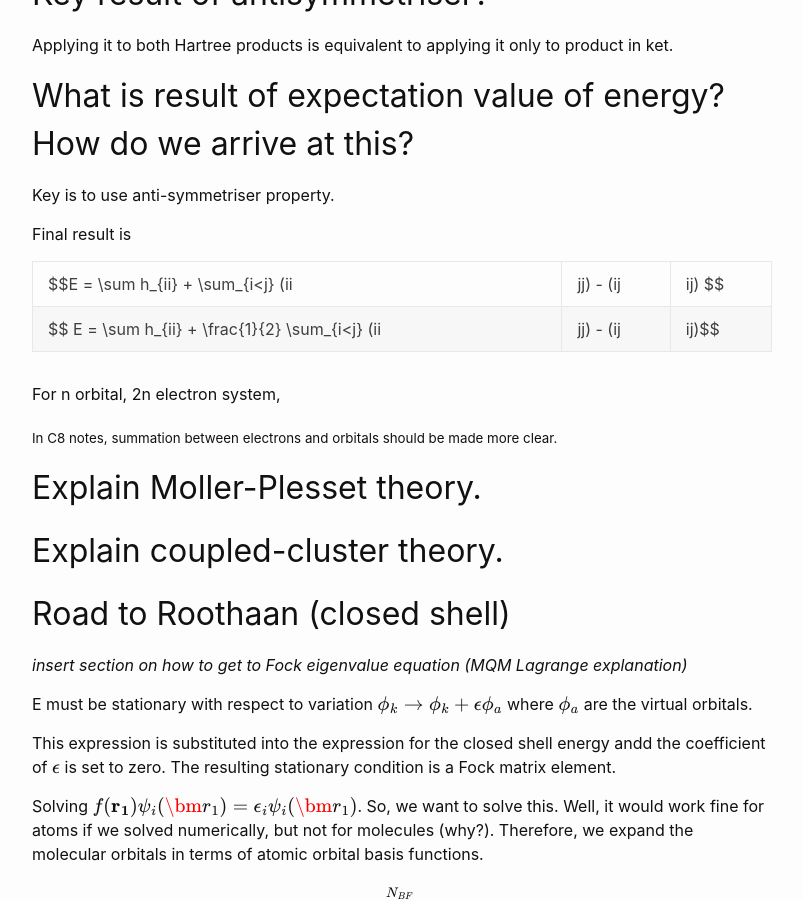
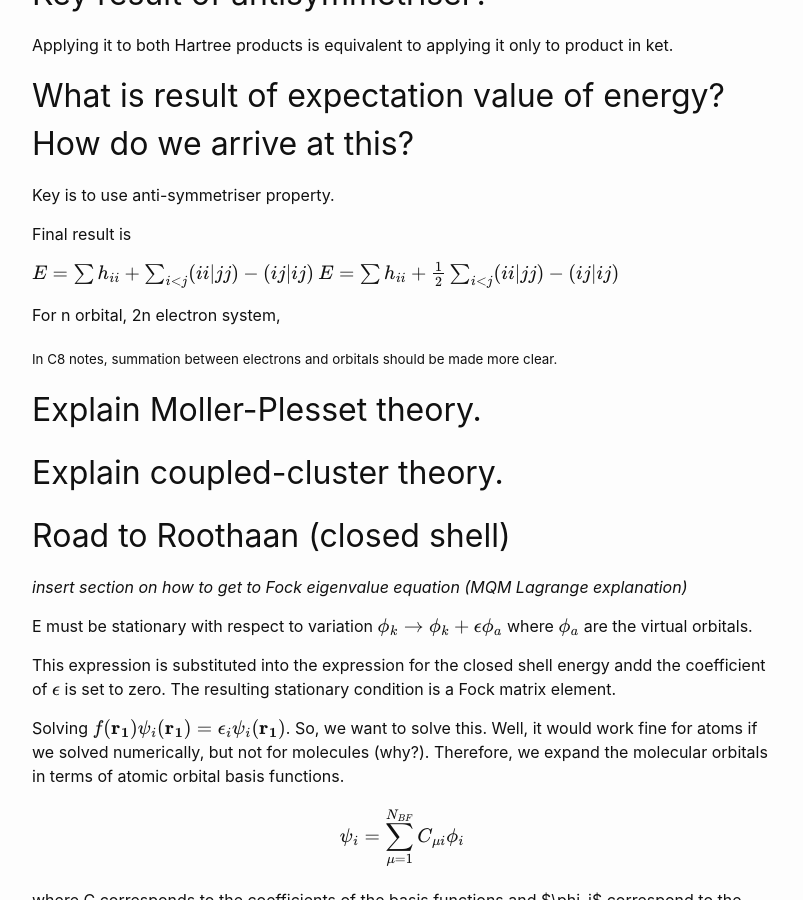
Before and after one commit to ghTracking/ghtracking.github.io, a Jekyll site: the page built from _C_Courses/C8.md, in a window 1280 px wide and 900 px high, scrolled down 2023 px. Shown: the whole window, without its empty margins (238-1041 px from the left). Built offline with Jekyll 4.4.1, drawn with Linux system fonts in a browser that asks for light colours.

Commit message:
Changing vertical line to \vert as a test

```diff
--- a/_C_Courses/C8.md
+++ b/_C_Courses/C8.md
@@ -77,8 +77,8 @@ Key is to use anti-symmetriser property.
 
 Final result is
 
-$$E = \sum h_{ii} + \sum_{i<j} (ii|jj) - (ij|ij) $$
-$$ E = \sum h_{ii} + \frac{1}{2} \sum_{i<j} (ii|jj) - (ij|ij)$$
+$$E = \sum h_{ii} + \sum_{i<j} (ii\vert jj) - (ij\vert ij) $$
+$$E = \sum h_{ii} + \frac{1}{2} \sum_{i<j} (ii\vert jj) - (ij\vert ij)$$
 
 For n orbital, 2n electron system,
 
@@ -98,7 +98,7 @@ E must be stationary with respect to variation $$\phi_k \rightarrow \phi_k + \ep
 
 This expression is substituted into the expression for the closed shell energy andd the coefficient of $$\epsilon$$ is set to zero. The resulting stationary condition is a Fock matrix element.
 
-Solving $$f(\mathbf{r_1})\psi_i(\bm{r_1}) = \epsilon_i \psi_i(\bm{r_1})$$. So, we want to solve this. Well, it would work fine for atoms if we solved numerically, but not for molecules (why?). Therefore, we expand the molecular orbitals in terms of atomic orbital basis functions.
+Solving $$f(\mathbf{r_1})\psi_i(\mathbf{r_1}) = \epsilon_i \psi_i(\mathbf{r_1})$$. So, we want to solve this. Well, it would work fine for atoms if we solved numerically, but not for molecules (why?). Therefore, we expand the molecular orbitals in terms of atomic orbital basis functions.
 
 $$\psi_i = \sum_{\mu=1}^{N_{BF}}C_{\mu i} \phi_i$$
 
```
